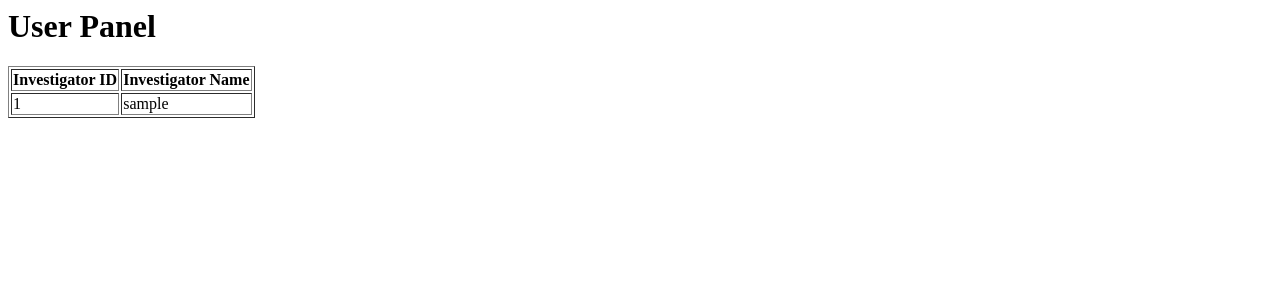
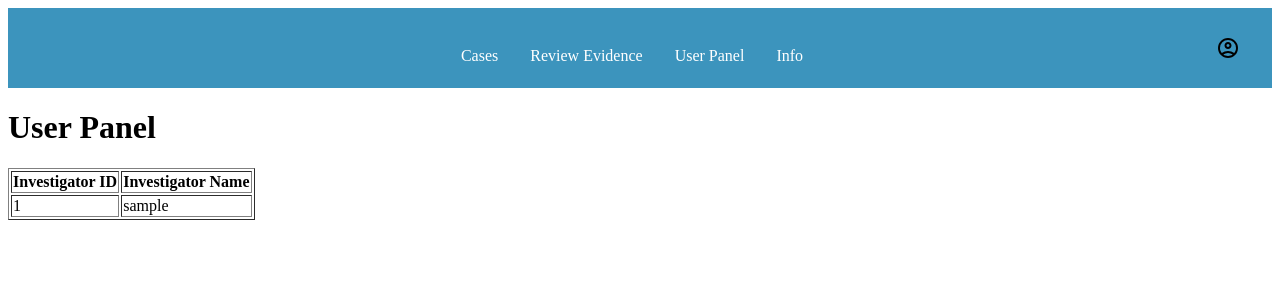
Before and after one commit to AleronFrancois/CoCsystem, a PHP site: page /userpanel.php in a window 1280 px wide. Shown: the top 300 px of the page. Run offline with PHP 8.4, Linux system fonts and the light colour scheme; the visitor is signed in with stand-in values (Sample User, id 1); data that the repository does not hold is empty.

Commit message:
Added Navbar.php

```diff
--- /dev/null
+++ b/components/navbar.php
@@ -0,0 +1,19 @@
+<nav class="navbar custom-navbar accent">
+        <div class="custom-container">
+            <ul class="navbar-nav">
+                <li class="nav-item">
+                    <a class="nav-link" href="cases.php">Cases</a>
+                </li>
+                <li class="nav-item">
+                    <a class="nav-link" href="evidenceApproval.php">Review Evidence</a>
+                </li>
+                <li class="nav-item">
+                    <a class="nav-link" href="userpanel.php">User Panel</a>
+                </li>
+                <li class="nav-item">
+                    <a class="nav-link">Info</a>
+                </li>
+            </ul>
+            <img src="images/account_icon.svg" role="button" id="profileButton">
+        </div>
+    </nav>
--- a/evidenceApproval.php
+++ b/evidenceApproval.php
@@ -40,6 +40,7 @@ $pending = $stmt->fetchAll(PDO::FETCH_ASSOC);
     <title>Evidence Approval</title>
 </head>
     <body>
+        <?php include "components/navbar.php"?>
         <header><h1>Evidence Approval</h1></header>
 
         <?php if (empty($pending)): ?>
--- a/userpanel.php
+++ b/userpanel.php
@@ -27,6 +27,7 @@ $investigators = $stmt->fetchAll(PDO::FETCH_ASSOC);
     <title>User Panel</title>
 </head>
 <body>
+    <?php include "components/navbar.php"?>
     <h1>User Panel</h1>
     <table border="1">
         <tr>
```
